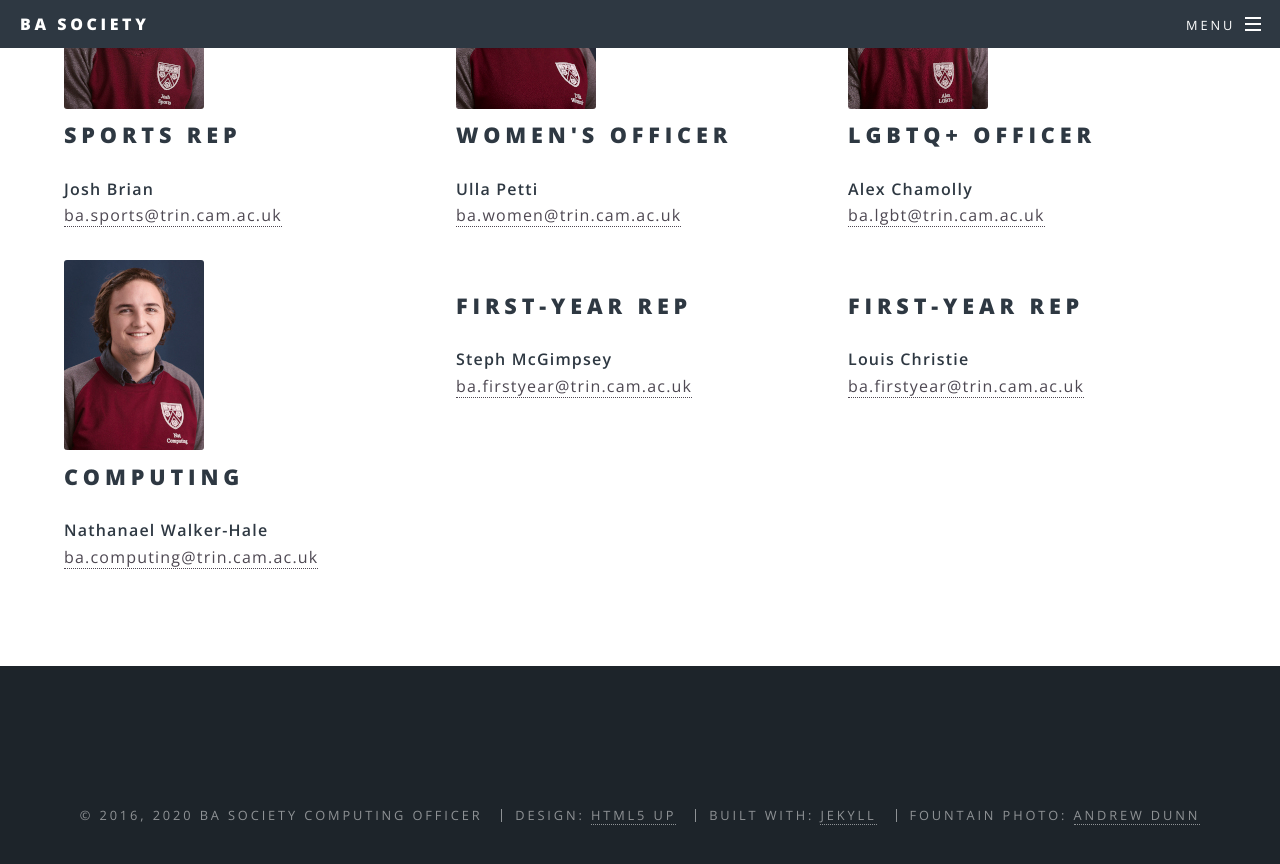
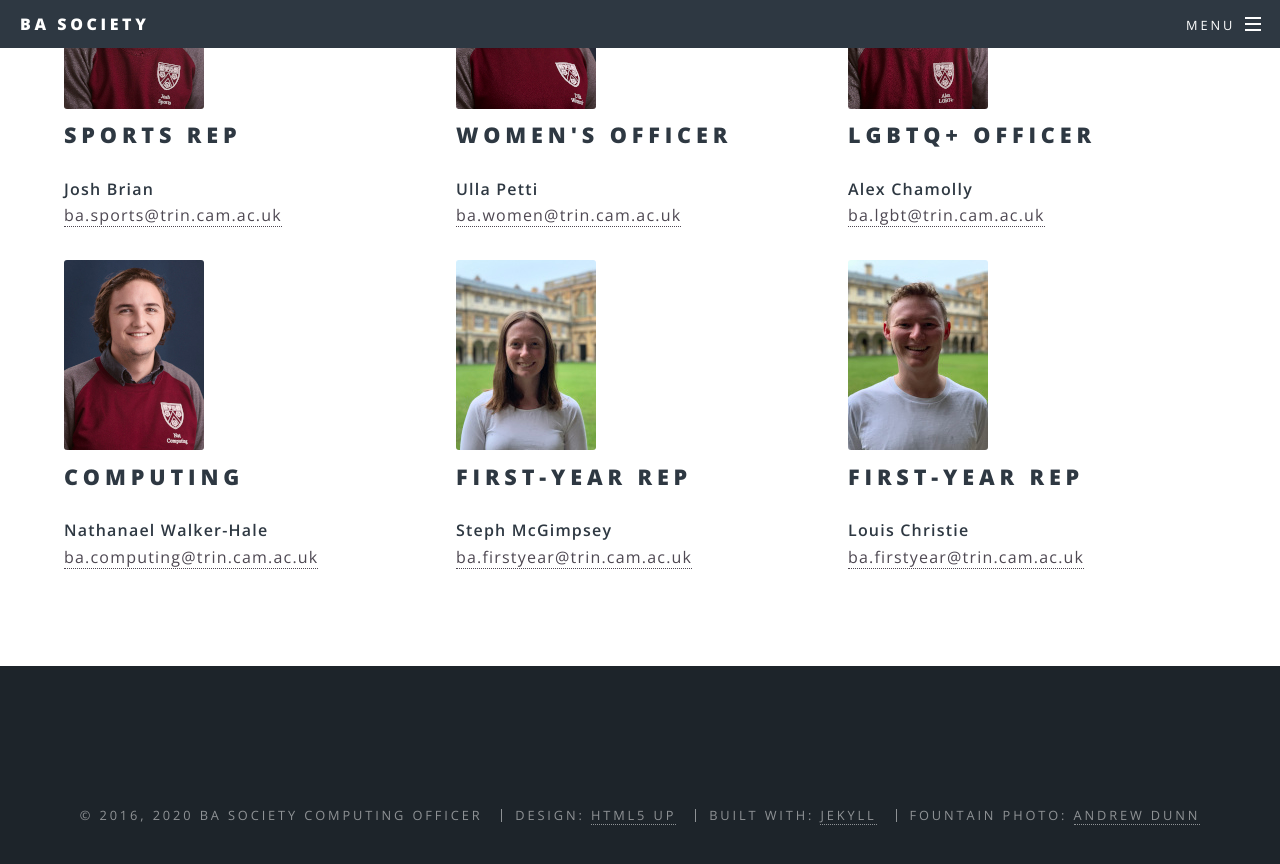
Before and after one commit to TrinityBASociety/trinitybasociety.github.io, a Jekyll site: the page built from committee/index.html, in a window 1280 px wide and 900 px high, scrolled down 1555 px. Shown: the top 864 px of the window. Built offline with Jekyll 4.4.1, drawn with Linux system fonts in a browser that asks for light colours.

```diff
--- a/committee/index.html
+++ b/committee/index.html
@@ -111,14 +111,14 @@
 			</div>
 	</div>
 	<div class="4u 12u$(medium)">
-			<div class="image"><img src="/images/committee/rebecca.jpg" alt="" /></div><div class="content">
+			<div class="image"><img src="/images/committee/steph.jpg" alt="" /></div><div class="content">
 				<h2>First-year Rep</h2>
 				<b>Steph McGimpsey</b>
 				<p><a href="mailto:ba.firstyear@trin.cam.ac.uk">ba.firstyear@trin.cam.ac.uk</a></p>
 			</div>
 	</div>
 	<div class="4u 12u$(medium)">
-			<div class="image"><img src="/images/committee/rebecca.jpg" alt="" /></div><div class="content">
+			<div class="image"><img src="/images/committee/louis.jpg" alt="" /></div><div class="content">
 				<h2>First-year Rep</h2>
 				<b>Louis Christie</b>
 				<p><a href="mailto:ba.firstyear@trin.cam.ac.uk">ba.firstyear@trin.cam.ac.uk</a></p>
```
